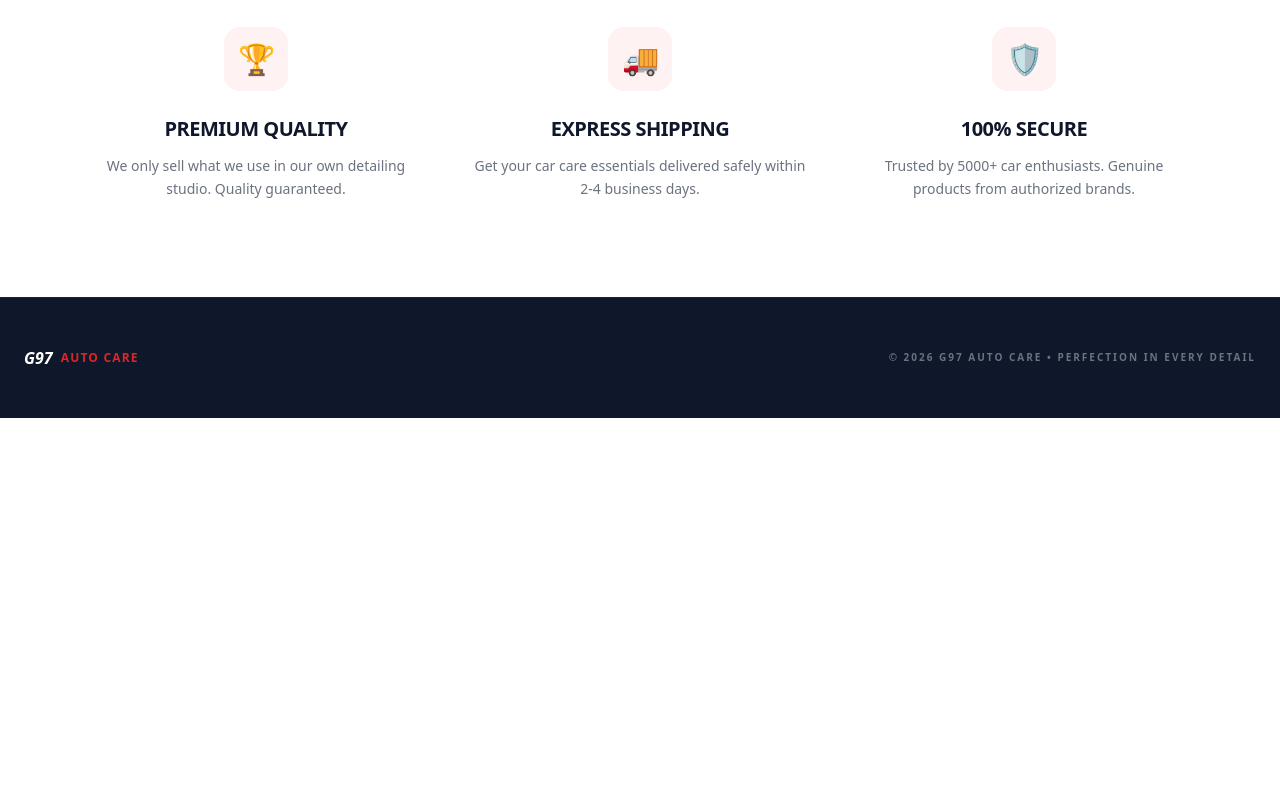
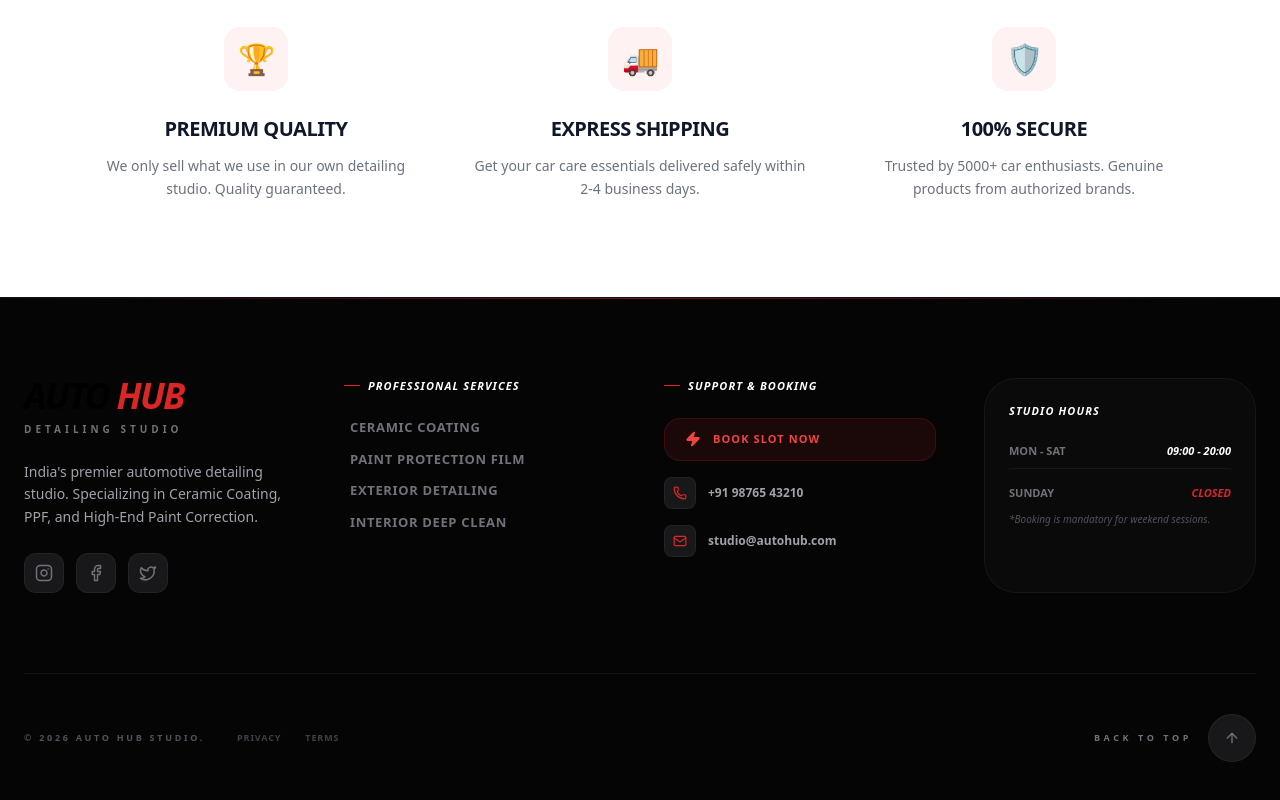
Before and after one commit to rohitprajapati25/g97, a React (Vite) app in the folder frontend/admin/: page /store in a window 1280 px wide. Shown: the part 751-1551 px from the top of the page. Before the commit the page ends 1169 px from the top, so only its background shows below. Built offline with nearby package versions, Linux system fonts and the light colour scheme; no server answers.

Commit message:
Footer Design

```diff
--- /dev/null
+++ b/frontend/admin/src/components/Footer.jsx
@@ -0,0 +1,129 @@
+import { Instagram, Facebook, Twitter, Mail, MapPin, Phone, ArrowUp, Zap, ChevronRight } from "lucide-react";
+import { Link } from "react-router-dom"; // Agar aap React Router use kar rahe hain
+
+const Footer = () => {
+  const scrollToTop = () => {
+    window.scrollTo({ top: 0, behavior: 'smooth' });
+  };
+
+  return (
+    <footer className="bg-[#050505] border-t border-white/5 pt-20 pb-10 relative overflow-hidden">
+      {/* Background Accent */}
+      <div className="absolute top-0 left-1/2 -translate-x-1/2 w-full h-px bg-gradient-to-r from-transparent via-red-600/50 to-transparent" />
+
+      <div className="max-w-7xl mx-auto px-6 relative z-10">
+        <div className="grid grid-cols-1 md:grid-cols-2 lg:grid-cols-4 gap-12 mb-20">
+
+          {/* BRAND IDENTITY */}
+          <div className="space-y-6">
+            <Link to="/" className="block group">
+              <p className="font-black text-4xl tracking-tighter italic uppercase leading-none group-hover:text-red-500 transition-colors">
+                AUTO <span className="text-red-600">HUB</span>
+              </p>
+              <p className="text-zinc-500 text-[10px] font-black uppercase tracking-[0.4em] mt-2">
+                Detailing Studio
+              </p>
+            </Link>
+            <p className="text-zinc-400 text-sm font-medium leading-relaxed">
+              India's premier automotive detailing studio. Specializing in Ceramic Coating, PPF, and High-End Paint Correction.
+            </p>
+            <div className="flex gap-3">
+              {[Instagram, Facebook, Twitter].map((Icon, idx) => (
+                <a key={idx} href="#" className="w-10 h-10 flex items-center justify-center bg-zinc-900 rounded-xl border border-white/5 text-zinc-500 hover:text-red-600 hover:border-red-600/40 transition-all duration-300">
+                  <Icon size={18} />
+                </a>
+              ))}
+            </div>
+          </div>
+
+          {/* SERVICES MENU */}
+          <div className="space-y-6">
+            <h4 className="text-white font-black uppercase italic tracking-widest text-[11px] flex items-center gap-2">
+              <span className="w-4 h-px bg-red-600" /> Professional Services
+            </h4>
+            <ul className="grid grid-cols-1 gap-3">
+              {['Ceramic Coating', 'Paint Protection Film', 'Exterior Detailing', 'Interior Deep Clean'].map((item) => (
+                <li key={item}>
+                  <Link to="/services" className="text-zinc-500 hover:text-white text-[13px] font-bold uppercase tracking-wider transition-all flex items-center gap-2 group">
+                    <ChevronRight size={14} className="text-red-600 opacity-0 -ml-4 group-hover:opacity-100 group-hover:ml-0 transition-all" />
+                    {item}
+                  </Link>
+                </li>
+              ))}
+            </ul>
+          </div>
+
+          {/* QUICK ACTIONS */}
+          <div className="space-y-6">
+            <h4 className="text-white font-black uppercase italic tracking-widest text-[11px] flex items-center gap-2">
+              <span className="w-4 h-px bg-red-600" /> Support & Booking
+            </h4>
+            <ul className="space-y-4">
+              <li>
+                <Link to="/booking" className="inline-flex items-center gap-3 bg-red-600/10 border border-red-600/20 px-5 py-3 rounded-2xl text-red-500 hover:bg-red-600 hover:text-white transition-all duration-500 group w-full">
+                  <Zap size={16} className="fill-current" />
+                  <span className="text-[11px] font-black uppercase tracking-widest">Book Slot Now</span>
+                </Link>
+              </li>
+              <li className="flex items-center gap-3 text-zinc-400">
+                <div className="w-8 h-8 rounded-lg bg-zinc-900 flex items-center justify-center border border-white/5">
+                  <Phone size={14} className="text-red-600" />
+                </div>
+                <span className="text-xs font-bold">+91 98765 43210</span>
+              </li>
+              <li className="flex items-center gap-3 text-zinc-400">
+                <div className="w-8 h-8 rounded-lg bg-zinc-900 flex items-center justify-center border border-white/5">
+                  <Mail size={14} className="text-red-600" />
+                </div>
+                <span className="text-xs font-bold">studio@autohub.com</span>
+              </li>
+            </ul>
+          </div>
+
+          {/* STUDIO HOURS */}
+          <div className="space-y-6 p-6 bg-zinc-900/30 border border-white/5 rounded-[2rem] backdrop-blur-sm">
+            <h4 className="text-white font-black uppercase italic tracking-widest text-[11px]">Studio Hours</h4>
+            <div className="space-y-3">
+              <div className="flex justify-between items-center border-b border-white/5 pb-2">
+                <span className="text-zinc-500 text-[11px] font-bold uppercase">Mon - Sat</span>
+                <span className="text-white text-[11px] font-black italic">09:00 - 20:00</span>
+              </div>
+              <div className="flex justify-between items-center pt-1">
+                <span className="text-zinc-500 text-[11px] font-bold uppercase">Sunday</span>
+                <span className="text-red-600 text-[11px] font-black italic">CLOSED</span>
+              </div>
+              <p className="text-[10px] text-zinc-600 font-medium leading-tight mt-4 italic">
+                *Booking is mandatory for weekend sessions.
+              </p>
+            </div>
+          </div>
+        </div>
+
+        {/* COPYRIGHT AREA */}
+        <div className="pt-10 border-t border-white/5 flex flex-col md:flex-row justify-between items-center gap-8">
+          <div className="flex flex-col md:flex-row items-center gap-4 md:gap-8 text-center md:text-left">
+            <p className="text-zinc-600 text-[9px] font-black uppercase tracking-[0.3em]">
+              © {new Date().getFullYear()} AUTO HUB STUDIO.
+            </p>
+            <div className="flex gap-6">
+              <Link to="/privacy" className="text-zinc-700 hover:text-zinc-400 text-[9px] font-black uppercase tracking-widest transition-colors">Privacy</Link>
+              <Link to="/terms" className="text-zinc-700 hover:text-zinc-400 text-[9px] font-black uppercase tracking-widest transition-colors">Terms</Link>
+            </div>
+          </div>
+
+          <button
+            onClick={scrollToTop}
+            className="group flex items-center gap-4 text-zinc-500 hover:text-white transition-all duration-500"
+          >
+            <span className="text-[9px] font-black uppercase tracking-[0.4em]">Back to Top</span>
+            <div className="w-12 h-12 bg-zinc-900 rounded-full flex items-center justify-center border border-white/5 group-hover:border-red-600/50 group-hover:bg-red-600 transition-all">
+              <ArrowUp size={16} />
+            </div>
+          </button>
+        </div>
+      </div>
+    </footer>
+  );
+};
+
+export default Footer;
--- a/frontend/admin/src/pages/Services.jsx
+++ b/frontend/admin/src/pages/Services.jsx
@@ -56,38 +56,48 @@ function Services() {
     Object.keys(form).forEach(key => formData.append(key, form[key]));
     if (imageFile) formData.append("image", imageFile);
 
+    // Store previous state for rollback
+    const prevServices = [...services];
+    const tempId = editingId || `temp-${Date.now()}`;
+    const tempService = { _id: tempId, ...form, image: imageFile ? URL.createObjectURL(imageFile) : null };
+
     try {
       if (editingId) {
-        // UPDATE EXISTING SERVICE
+        // Optimistic update - update immediately
+        setServices(prev => prev.map(s => s._id === editingId ? { ...s, ...form } : s));
         await api.put(`/services/${editingId}`, formData, {
           headers: { "Content-Type": "multipart/form-data", Authorization: `Bearer ${token}` },
         });
-        alert("Service updated successfully!");
       } else {
-        // CREATE NEW SERVICE
-        await api.post("/services", formData, {
+        // Optimistic add - show immediately
+        setServices(prev => [tempService, ...prev]);
+        const res = await api.post("/services", formData, {
           headers: { "Content-Type": "multipart/form-data", Authorization: `Bearer ${token}` },
         });
-        alert("Service added successfully!");
+        // Replace temp with real
+        setServices(prev => prev.map(s => s._id === tempId ? res.data.service : s));
       }
       cancelEdit();
-      fetchServices();
     } catch (err) {
       console.error(err);
+      setServices(prevServices); // Rollback on error
       alert("Action failed. Please try again.");
     }
   };
 
   const deleteService = async (id) => {
     if (!window.confirm("Are you sure?")) return;
+    const prevServices = [...services];
+    // Optimistic delete - remove immediately
+    setServices(prev => prev.filter(s => s._id !== id));
     try {
       const token = localStorage.getItem("adminToken");
       await api.delete(`/services/${id}`, {
         headers: { Authorization: `Bearer ${token}` }
       });
-      setServices(services.filter(s => s._id !== id));
     } catch (err) {
       console.error(err);
+      setServices(prevServices); // Rollback on error
     }
   };
 
--- a/frontend/admin/src/pages/user/Home.jsx
+++ b/frontend/admin/src/pages/user/Home.jsx
@@ -1,6 +1,7 @@
 import { useNavigate } from "react-router-dom";
 import Navbar from "../../components/Navbar";
 import { Sparkles, ChevronRight, Star, Shield, Zap, ShoppingBag } from "lucide-react";
+import Footer from "../../components/Footer";
 
 function Home() {
   const navigate = useNavigate();
@@ -79,17 +80,7 @@ function Home() {
       </section>
 
       {/* --- FOOTER --- */}
-      <footer className="border-t border-white/5 py-16 bg-black">
-        <div className="max-w-7xl mx-auto px-6 flex flex-col md:flex-row justify-between items-center gap-8">
-          <div className="text-center md:text-left">
-            <p className="font-black text-3xl tracking-tighter italic uppercase">AUTO <span className="text-red-600">HUB</span></p>
-            <p className="text-zinc-600 text-[10px] font-black uppercase tracking-[0.3em]">Detailing Studio</p>
-          </div>
-          <p className="text-zinc-500 text-[10px] font-bold uppercase tracking-widest">
-            © {new Date().getFullYear()} Auto Hub Detailing Studio. Engineered for Perfection.
-          </p>
-        </div>
-      </footer>
+      <Footer/>
     </div>
   );
 }
--- a/frontend/admin/src/pages/user/UserStore.jsx
+++ b/frontend/admin/src/pages/user/UserStore.jsx
@@ -1,6 +1,7 @@
 import { useEffect, useState } from "react";
 import Navbar from "../../components/Navbar";
 import api from "../../api/axios";
+import Footer from "../../components/Footer"
 
 function UserStore() {
   const [products, setProducts] = useState([]);
@@ -169,17 +170,7 @@ function UserStore() {
       </section>
 
       {/* --- MODERN FOOTER --- */}
-      <footer className="bg-slate-900 py-12 border-t border-white/5">
-        <div className="max-w-7xl mx-auto px-6 flex flex-col md:flex-row justify-between items-center gap-6">
-          <div className="flex items-center gap-2">
-             <span className="text-white font-black italic">G97</span>
-             <span className="text-red-600 font-bold uppercase tracking-widest text-xs">Auto Care</span>
-          </div>
-          <p className="text-gray-500 text-[10px] uppercase font-bold tracking-[0.2em]">
-            © {new Date().getFullYear()} G97 Auto Care • Perfection in every detail
-          </p>
-        </div>
-      </footer>
+      <Footer/>
     </div>
   );
 }
```
Also changed, not shown: frontend/admin/src/pages/Products.jsx (+18 -7 lines).
